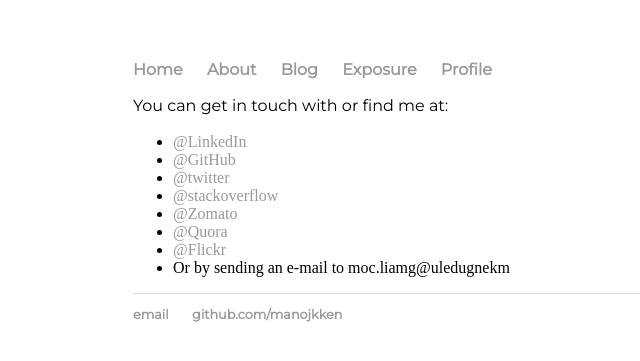
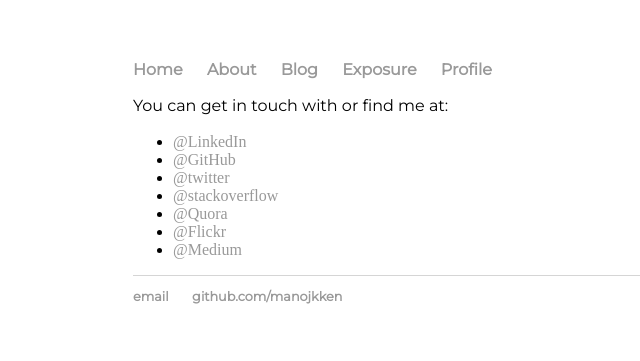
Before and after one commit to mkken/mkken.github.io, a Jekyll site: the page built from about/index.html, in a window 1280 px wide. Shown: the top 361 px of the page, without its empty margins (59-699 px from the left). Built offline with Jekyll 4.4.1, drawn with Linux system fonts in a browser that asks for light colours.

Commit message:
home page changes

```diff
--- a/about/index.html
+++ b/about/index.html
@@ -10,10 +10,9 @@ layout: default
 	<li><a href="http://github.com/manojkken" target="_blank">@GitHub</a></li>
 	<li><a href="https://twitter.com/mken_" target="_blank">@twitter</a></li>
 	<li><a href="http://stackoverflow.com/users/6517451/manoj-kengudelu" target="_blank">@stackoverflow</a></li>
-	<li><a href="https://www.zomato.com/kori_rotti" target="_blank">@Zomato</a></li>
 	<li><a href="https://www.quora.com/profile/Manoj-K-Kengudelu" target="_blank">@Quora</a></li>
 	<li><a href="https://www.flickr.com/photos/manojvasanth" target="_blank">@Flickr</a></li>
-	<li>Or by sending an e-mail to <span class="obfuscate">moc.liamg@uledugnekm</span></li>
+  <li><a href="https://medium.com/@manojkkengudelu" target="_blank">@Medium</a></li>
 	</ul>
 
 
```
